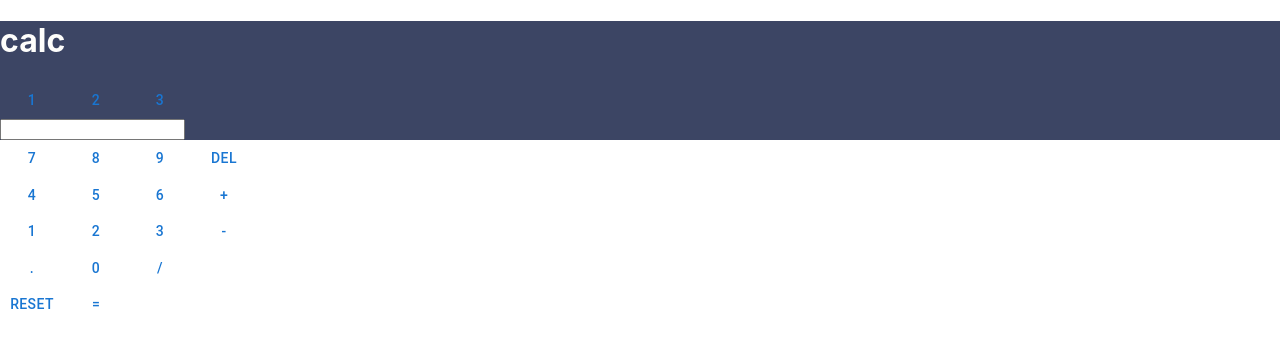
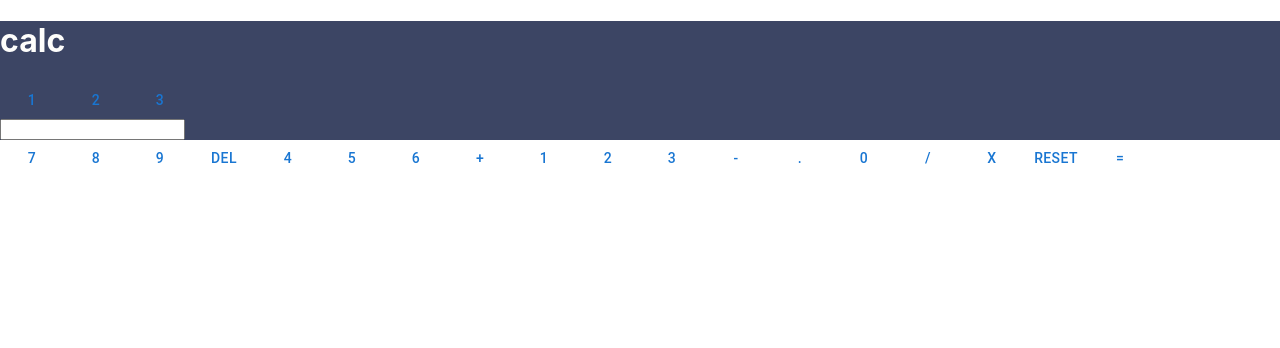
Before and after one commit to ChristalBell/my-calculator, a React (Create React App) app: page / in a window 1280 px wide. Shown: the top 348 px of the page. Built offline with nearby package versions, Linux system fonts and the light colour scheme.

Commit message:
old try for keypad. Buttons but still no function

```diff
--- a/src/components/Keypad.js
+++ b/src/components/Keypad.js
@@ -1,32 +1,42 @@
-import React from "react";
 import { Button } from "@mui/material";
+import React, { useReducer } from "react";
+const ACTIONS = {
+  ADD_DIGIT: "add-digit",
+  CHOOSE_OPERATION: "choose-operation",
+  CLEAR: "clear",
+  DELETE_DIGIT: "delete-digit",
+  EVALUATE: "evaluate",
+};
+function reducer(state, { type, payload }) {}
 function Keypad() {
+  const [{ currentValue, previousValue, operation }, dispatch] = useReducer(
+    reducer,
+    {}
+  );
   return (
     <div>
+      <div className="screen">
+        {previousValue}
+        {operation}
+        {currentValue}
+      </div>
       <div>
         <Button>7</Button>
         <Button>8</Button>
         <Button>9</Button>
         <Button>DEL</Button>
-      </div>
-      <div>
         <Button>4</Button>
         <Button>5</Button>
         <Button>6</Button>
         <Button>+</Button>
-      </div>
-      <div>
         <Button>1</Button>
         <Button>2</Button>
         <Button>3</Button>
         <Button>-</Button>
-      </div>
-      <div>
         <Button>.</Button>
         <Button>0</Button>
         <Button>/</Button>
-      </div>
-      <div>
+        <Button>X</Button>
         <Button>RESET</Button>
         <Button>=</Button>
       </div>
```
